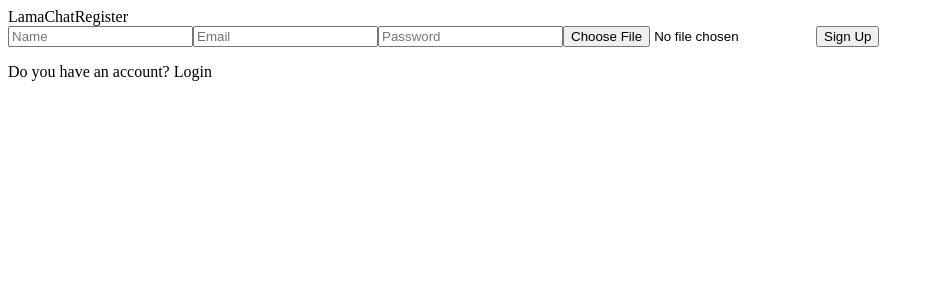
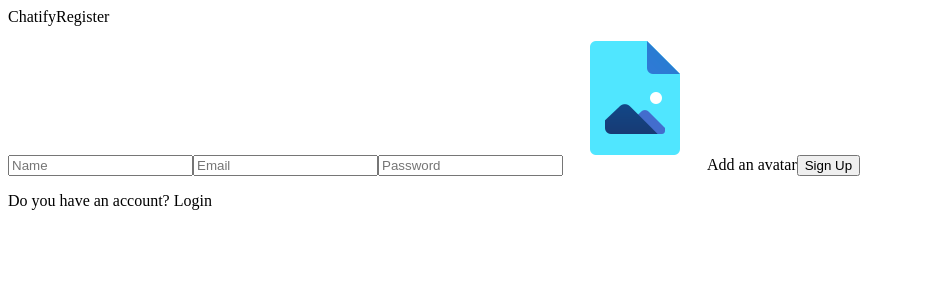
Before and after one commit to AdityaDhanarajKundu/ChatApplication, a React (Vite) app in the folder chat/: page / in a window 1280 px wide. Shown: the top 300 px of the page, without its empty margins (0-934 px from the left). Built offline with nearby package versions, Linux system fonts and the light colour scheme.

Commit message:
made the register and the login page without the links react router

```diff
--- a/chat/src/pages/Login.jsx
+++ b/chat/src/pages/Login.jsx
@@ -0,0 +1,22 @@
+// registration form page
+import "../index.scss";
+import Img from "../assets/icons8-image-144.png";
+
+function Login(){
+    return(
+        <div className="formContainer">
+            <div className="formWrapper">
+                <span className="logo">Chatify</span>
+                <span className="title">Register</span>
+                <form>
+                    <input type="email" placeholder="Email"/>
+                    <input type="password" placeholder="Password"/>
+                    <button>Sign In</button>
+                </form>
+                <p>New account? SignUp</p>
+            </div>
+        </div>
+    )
+}
+
+export default Login;
--- a/chat/src/pages/Register.jsx
+++ b/chat/src/pages/Register.jsx
@@ -1,17 +1,22 @@
 // registration form page
 import "../index.scss";
+import Img from "../assets/icons8-image-144.png";
 
 function Register(){
     return(
         <div className="formContainer">
             <div className="formWrapper">
-                <span className="logo">LamaChat</span>
+                <span className="logo">Chatify</span>
                 <span className="title">Register</span>
                 <form>
                     <input type="text" placeholder="Name"/>
                     <input type="email" placeholder="Email"/>
                     <input type="password" placeholder="Password"/>
-                    <input type="file" id="file"/>
+                    <input type="file" id="file" style={{display: "none"}} />
+                    <label htmlFor="file">
+                        <img src={Img} alt="image"/>
+                        <span>Add an avatar</span>
+                    </label>
                     <button>Sign Up</button>
                 </form>
                 <p>Do you have an account? Login</p>
```
